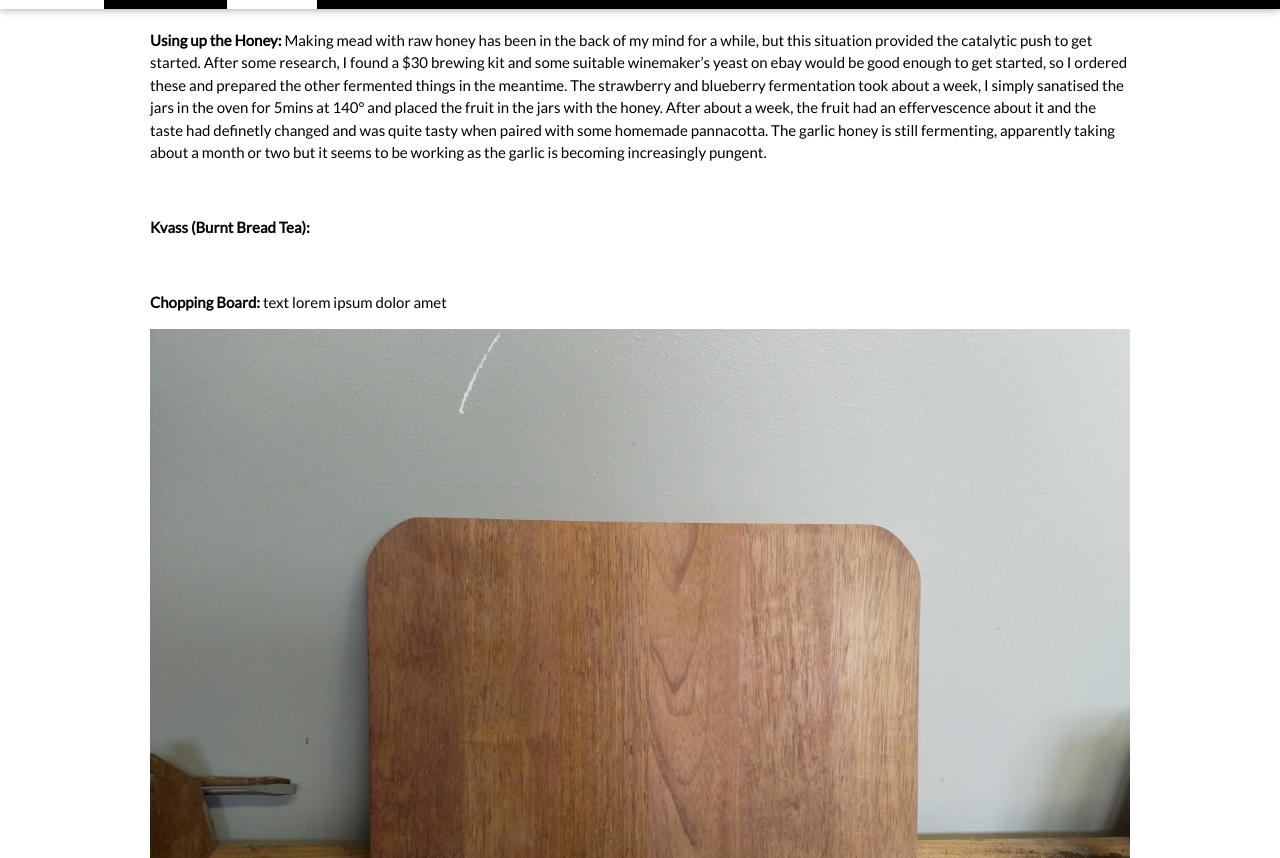
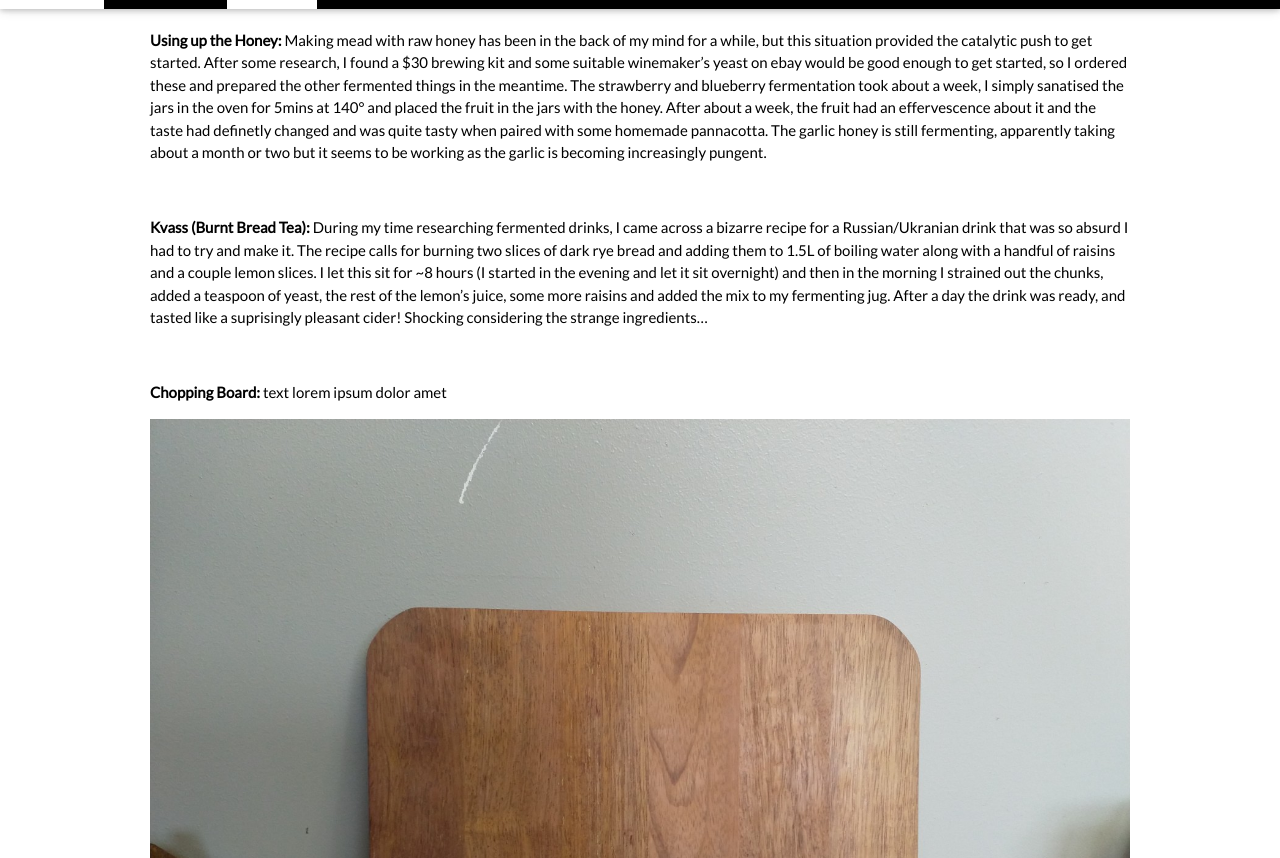
Before and after one commit to dmgilbert/dmgilbert.github.io, a Jekyll site: the page built from _posts/Project/2020-09-12-mini-projects.markdown, in a window 1280 px wide and 900 px high, scrolled down 1025 px, cut to the strip 42-900 px from the top of the window. Built offline with Jekyll 4.4.1, drawn with Linux system fonts in a browser that asks for light colours.

Commit message:
Update 2020-09-12-mini-projects.markdown

```diff
--- a/_posts/Project/2020-09-12-mini-projects.markdown
+++ b/_posts/Project/2020-09-12-mini-projects.markdown
@@ -18,7 +18,7 @@ Making mead with raw honey has been in the back of my mind for a while, but this
 <br/>
 
 __Kvass (Burnt Bread Tea):__
-
+During my time researching fermented drinks, I came across a bizarre recipe for a Russian/Ukranian drink that was so absurd I had to try and make it. The recipe calls for burning two slices of dark rye bread and adding them to 1.5L of boiling water along with a handful of raisins and a couple lemon slices. I let this sit for ~8 hours (I started in the evening and let it sit overnight) and then in the morning I strained out the chunks, added a teaspoon of yeast, the rest of the lemon's juice, some more raisins and added the mix to my fermenting jug. After a day the drink was ready, and tasted like a suprisingly pleasant cider! Shocking considering the strange ingredients...
 
 <br/>
 
```
